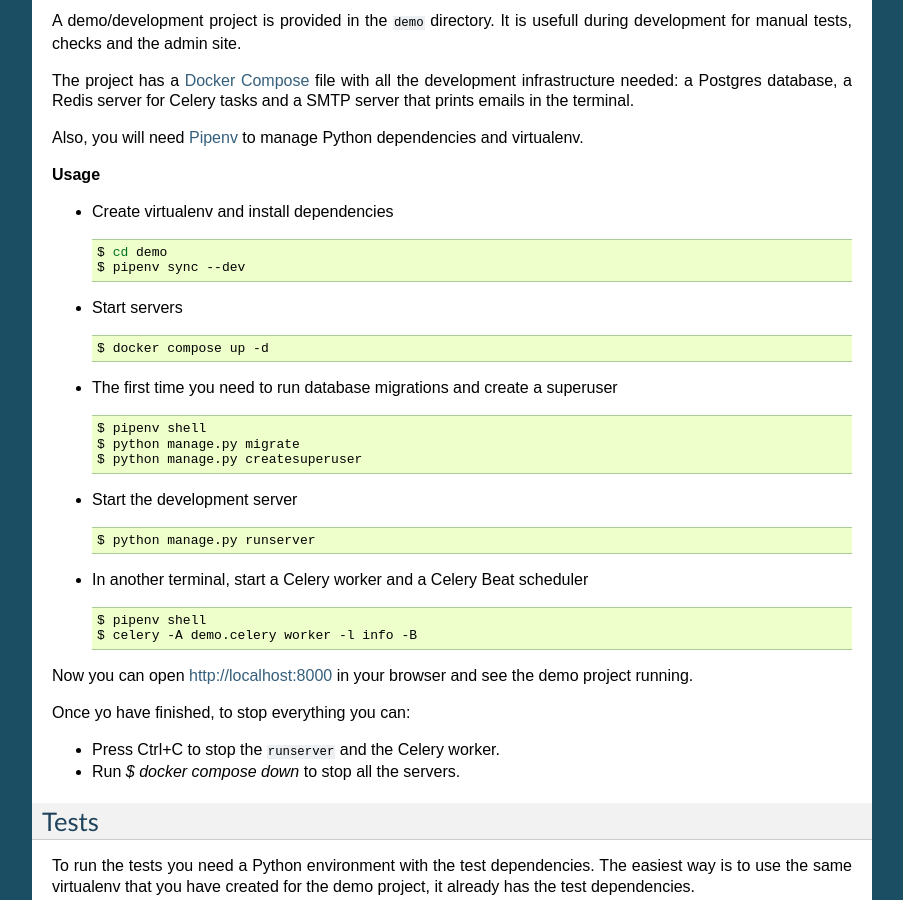
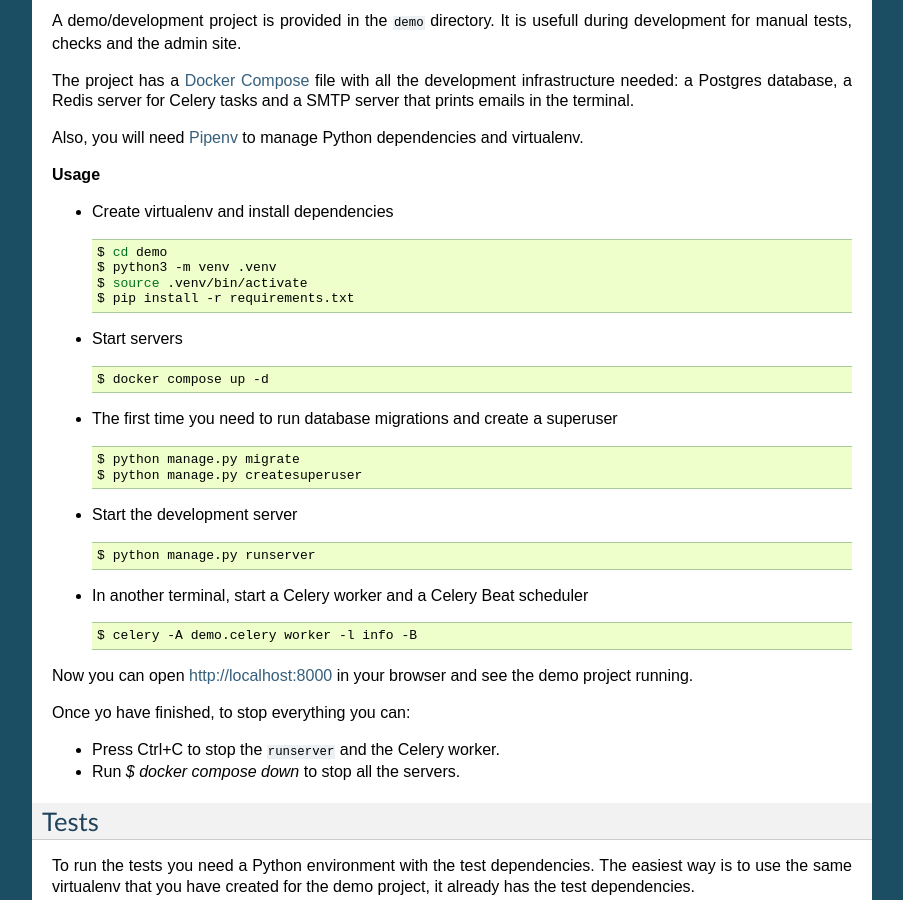
Before and after one commit to APSL/django-yubin, a Sphinx documentation site: the page built from docs/contributing.rst, in a window 1280 px wide and 900 px high, scrolled down 442 px. Shown: the whole window, without its empty margins (198-1101 px from the left). Built offline with Sphinx 7.4.7, drawn with Linux system fonts in a browser that asks for light colours.

Commit message:
Remove pipenv dependency
Use Python3 native venv module instead

```diff
--- a/docs/contributing.rst
+++ b/docs/contributing.rst
@@ -40,7 +40,9 @@ virtualenv.
   .. code:: bash
 
     $ cd demo
-    $ pipenv sync --dev
+    $ python3 -m venv .venv
+    $ source .venv/bin/activate
+    $ pip install -r requirements.txt
 
 * Start servers
 
@@ -52,7 +54,6 @@ virtualenv.
 
   .. code:: bash
 
-    $ pipenv shell
     $ python manage.py migrate
     $ python manage.py createsuperuser
 
@@ -66,7 +67,6 @@ virtualenv.
 
   .. code:: bash
 
-    $ pipenv shell
     $ celery -A demo.celery worker -l info -B
 
 Now you can open http://localhost:8000 in your browser and see the demo project running.
```
Also changed, not shown: 4 other files.
